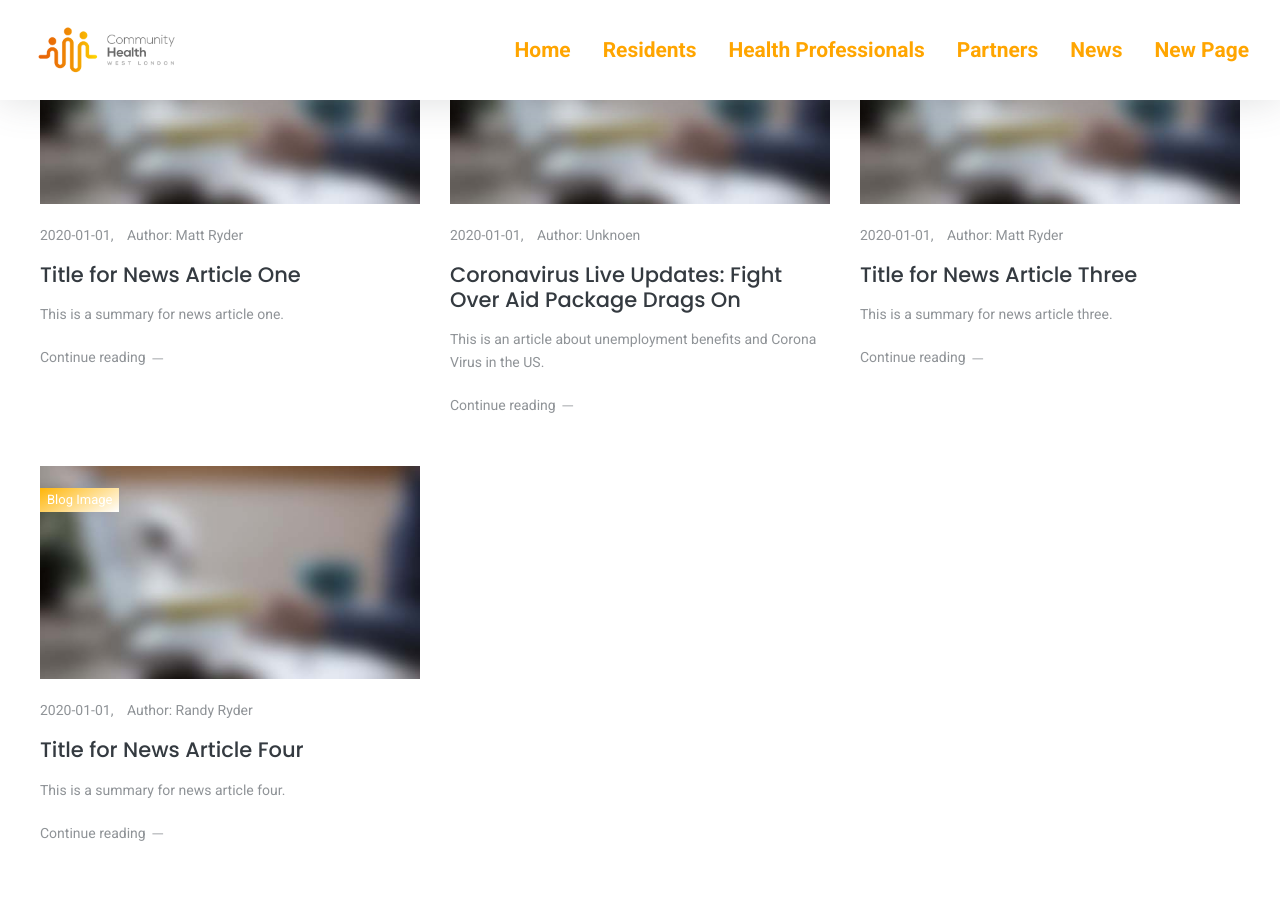
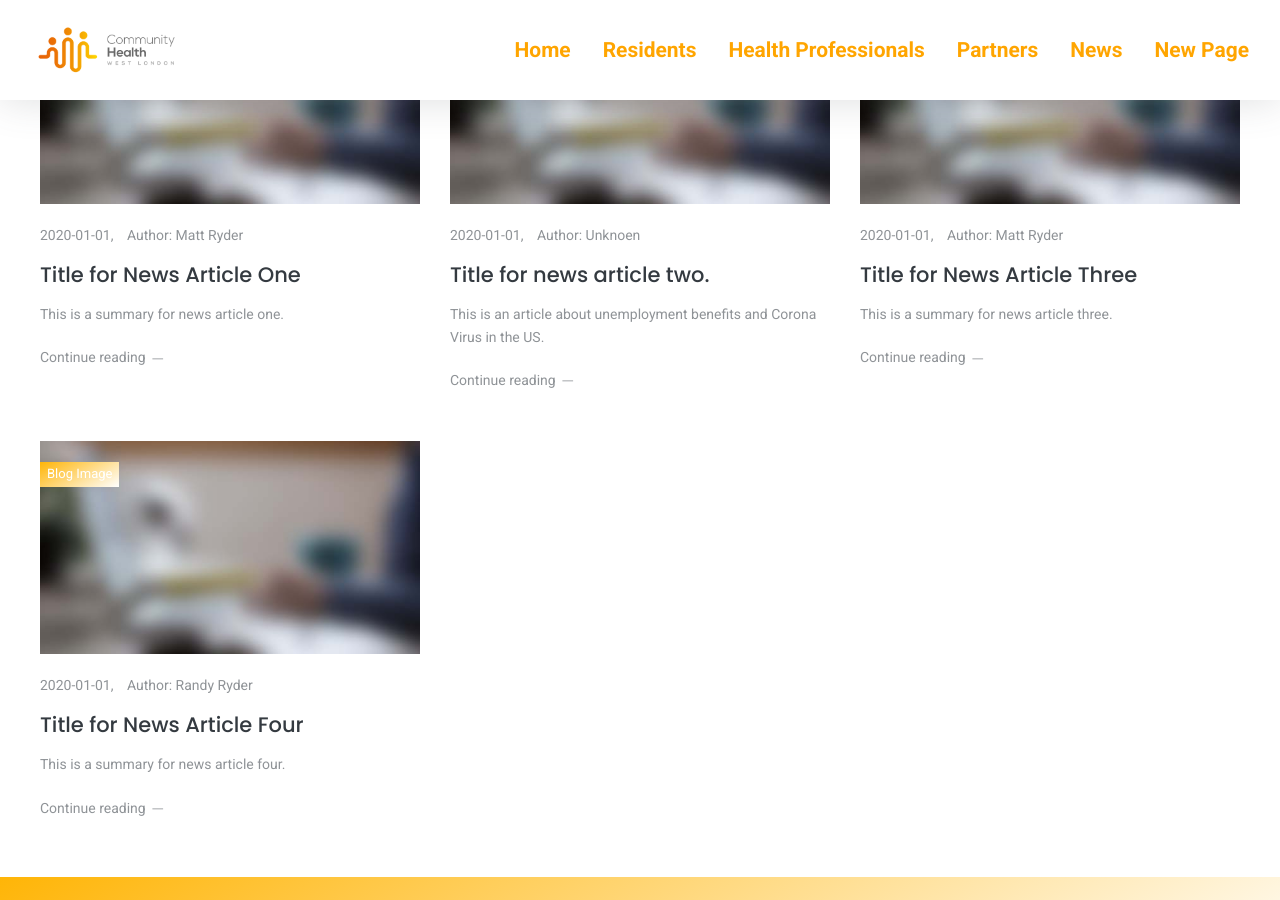
Before and after one commit to AgileVentures/cic-website, a Jekyll site: the page built from news-items.md, in a window 1280 px wide and 900 px high, scrolled down 498 px. Built offline with Jekyll 4.4.1, drawn with Linux system fonts in a browser that asks for light colours; some web fonts are replaced.

Commit message:
Update News Summaries “news_summaries”

```diff
--- a/_data/news_summaries.yml
+++ b/_data/news_summaries.yml
@@ -6,7 +6,7 @@ news_summaries:
     links_to: news-article
     is_displayable: true
   - author: Unknoen
-    title: "Coronavirus Live Updates: Fight Over Aid Package Drags On"
+    title: Title for news article two.
     summary: This is an article about unemployment benefits and Corona Virus in the US.
     date_published: 2020-01-01
     links_to: news-article-two
```
